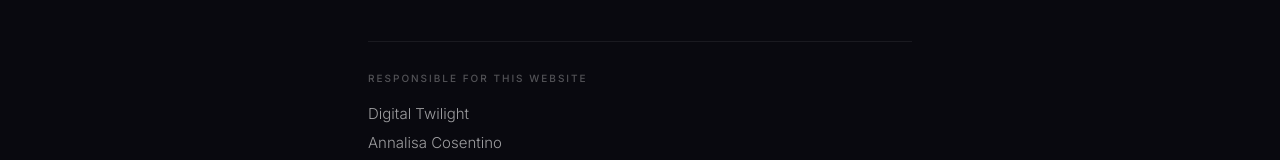
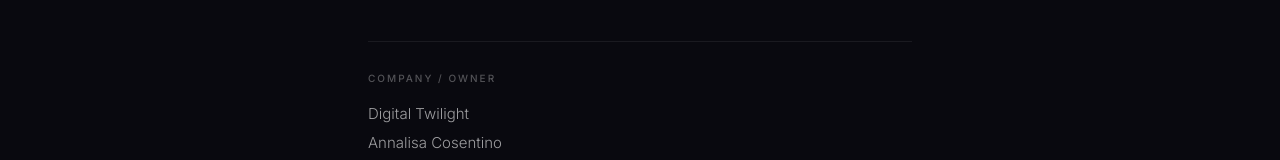
Before and after one commit to aneecoco-lgtm/digital-twilight, a React (Vite) app: page /impressum in a window 1280 px wide. Shown: the part 289-449 px from the top of the page. Built offline with nearby package versions, Linux system fonts and the light colour scheme.

Commit message:
Rename Impressum label to Company / Owner

```diff
--- a/src/pages/Impressum.jsx
+++ b/src/pages/Impressum.jsx
@@ -22,7 +22,7 @@
         <h1 className="imp-title">Impressum</h1>
 
         <section className="imp-block">
-          <span className="imp-block-label">Responsible for this website</span>
+          <span className="imp-block-label">Company / Owner</span>
           <p className="imp-block-body">
             Digital Twilight<br />
             Annalisa Cosentino<br />
```
